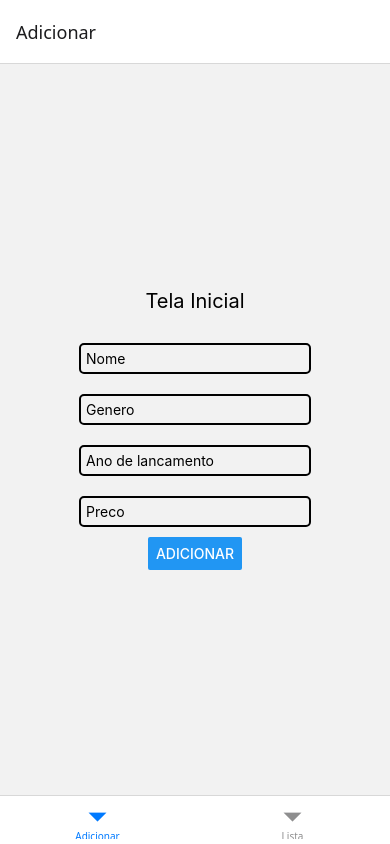
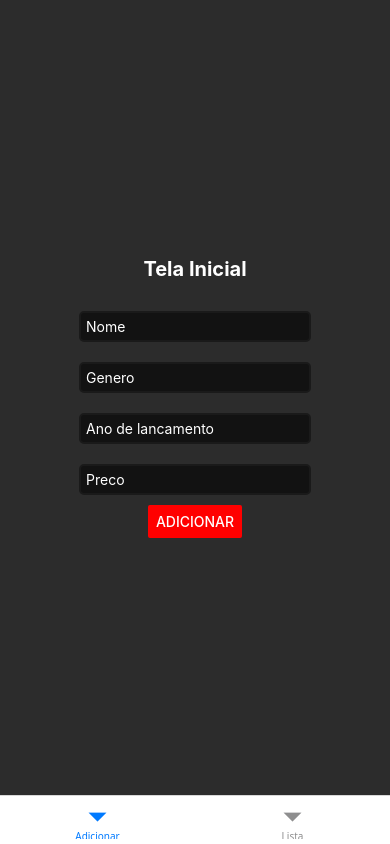
Before and after one commit to arthur-bbm/Catalogo_Jogos_I1, a React Native app: screen /Adicionar in a window 390 px wide. Built offline with nearby package versions, Linux system fonts and the light colour scheme.

Commit message:
agr ta bonito e eu pesquisei como usar context API para passar valores sem usar o route

```diff
--- a/App.js
+++ b/App.js
@@ -2,13 +2,16 @@ import React from "react";
 import { NavigationContainer } from "@react-navigation/native";
 
 import NavegacaoBotom from "./src/navegacao/NavegacaoBotom"
+import { JogosProvider } from './src/navegacao/JogosContext';
 
 const NavegadorAtual = NavegacaoBotom
 
 export default function App() {
   return (
-    <NavigationContainer>
-      <NavegadorAtual />
-    </NavigationContainer>
+    <JogosProvider>
+      <NavigationContainer>
+        <NavegadorAtual />
+      </NavigationContainer>
+    </JogosProvider>
   )
 }
--- /dev/null
+++ b/src/navegacao/JogosContext.js
@@ -0,0 +1,13 @@
+import { createContext, useState } from 'react';
+
+export const JogosContext = createContext();
+
+export function JogosProvider({ children }) {
+  const [jogos, setJogos] = useState([]);
+
+  return (
+    <JogosContext.Provider value={{ jogos, setJogos }}>
+      {children}
+    </JogosContext.Provider>
+  );
+}
--- a/src/navegacao/NavegacaoBotom.js
+++ b/src/navegacao/NavegacaoBotom.js
@@ -7,7 +7,7 @@ const Tab = createBottomTabNavigator()
 
 export default function NavegacaoBotom() {
     return (
-        <Tab.Navigator initialRouteName="Adicionar">
+        <Tab.Navigator initialRouteName="Adicionar" screenOptions={{headerShown: false}}>
             <Tab.Screen name='Adicionar' component={TelaAdicao}/>
             <Tab.Screen name='Lista' component={TelaLista}/>
         </Tab.Navigator>
--- a/src/telas/TelaAdicao.js
+++ b/src/telas/TelaAdicao.js
@@ -1,10 +1,11 @@
-import { React, useState } from 'react';
+import React from 'react';
+import { useState, useContext  } from 'react';
 import { View, Text, Button, TextInput, StyleSheet } from 'react-native';
 
+import { JogosContext } from '../navegacao/JogosContext';
+
 export default function TelaAdicao({ navigation }) {
-  const [jogos,setJogos] = useState([
-    { nome : 'destiny', genero  : 'acao', ano : 2017, preco : 0}
-  ])
+  const { jogos, setJogos } = useContext(JogosContext);
   const [nome,setNome] = useState('')
   const [genero,setGenero] = useState('')
   const [ano,setAno] = useState('')
@@ -25,21 +26,23 @@ export default function TelaAdicao({ navigation }) {
     }
 
     setJogos([...jogos,novoJogo])
+
     setNome('')
     setGenero('')
     setAno('')
     setPreco('')
+
     console.log('Item adicionado')
   }
 
   return (
     <View style={styles.container}>
       <Text style={styles.texto}>Tela Inicial</Text>
-      <TextInput style={styles.input} placeholder='Nome' value={nome} onChangeText={setNome}/>
-      <TextInput style={styles.input} placeholder='Genero' value={genero} onChangeText={setGenero}/>
-      <TextInput style={styles.input} placeholder='Ano de lancamento' value={ano} onChangeText={setAno}/>
-      <TextInput style={styles.input} placeholder='Preco' value={preco} onChangeText={setPreco}/>
-      <Button onPress={adicionarJogo} title='adicionar'/>
+      <TextInput style={styles.input} placeholder='Nome' placeholderTextColor='#fff' value={nome} onChangeText={setNome}/>
+      <TextInput style={styles.input} placeholder='Genero' placeholderTextColor='#fff' value={genero} onChangeText={setGenero}/>
+      <TextInput style={styles.input} placeholder='Ano de lancamento' placeholderTextColor='#fff' value={ano} onChangeText={setAno}/>
+      <TextInput style={styles.input} placeholder='Preco' placeholderTextColor='#fff' value={preco} onChangeText={setPreco}/>
+      <Button onPress={adicionarJogo} title='adicionar' color={'red'}/>
     </View>
   );
 }
@@ -49,16 +52,20 @@ const styles = StyleSheet.create({
     flex: 1,
     alignItems: 'center',
     justifyContent: 'center',
+    backgroundColor: '#2c2c2c',
   },
   texto: {
     fontSize: 20,
     marginBottom: 20,
+    color: 'white',
+    fontWeight: 'bold',
   },
   input: {
     borderWidth: 2,
-    borderColor: 'black',
+    borderColor: '#1a1a1a',
     borderRadius: 5,
     padding: 5,
     margin: 10,
+    backgroundColor: '#121212',
   }
 });
--- a/src/telas/TelaLista.js
+++ b/src/telas/TelaLista.js
@@ -1,18 +1,21 @@
 import React from 'react';
+import { useContext } from 'react';
 import { View, Text, Button, StyleSheet, FlatList } from 'react-native';
 
-export default function TelaLista({ route }) {
-  const { itemId, nome } = route.params || {}
+import { JogosContext } from '../navegacao/JogosContext';
+
+export default function TelaLista({ navigation }) {
+  const { jogos } = useContext(JogosContext);
 
   return (
     <View style={styles.container}>
       <Text style={styles.texto}>Tela Lista</Text>
 
-      <View style={styles.container}>
+      <View>
         <FlatList data={jogos} keyExtractor={item => item.id} renderItem={({ item }) => (
           <View>
-            <Text>Jogo - {nome} | Genero - {genero}</Text>
-            <Text>Ano - {ano} | Preco - {preco}</Text>
+            <Text>Jogo - {item.nome} | Genero - {item.genero}</Text>
+            <Text>Ano - {item.ano} | Preco - {item.preco}</Text>
           </View>
         )}/>
       </View>
@@ -25,9 +28,12 @@ const styles = StyleSheet.create({
     flex: 1,
     alignItems: 'center',
     justifyContent: 'center',
+    backgroundColor: '#2c2c2c',
   },
   texto: {
     fontSize: 20,
     marginBottom: 20,
+    color: 'white',
+    fontWeight: 'bold',
   },
 });
```
